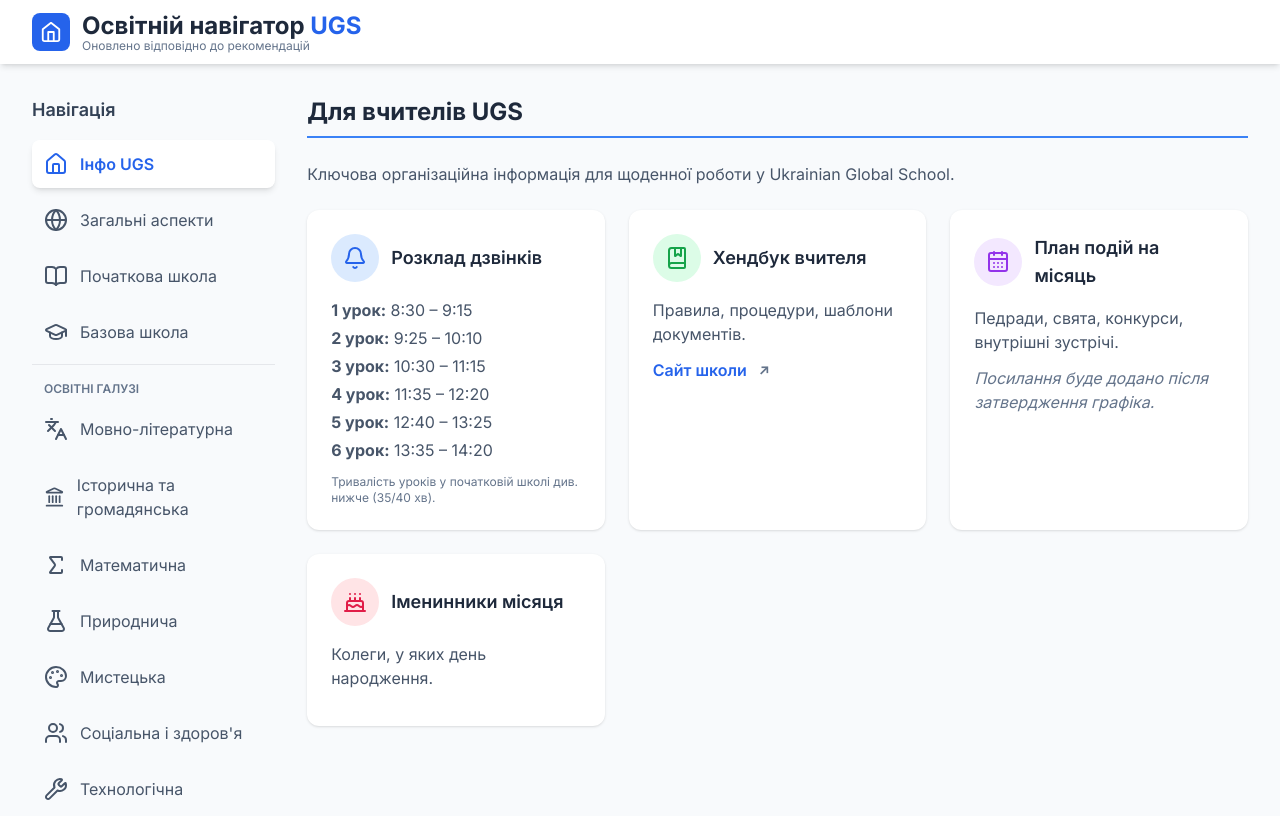
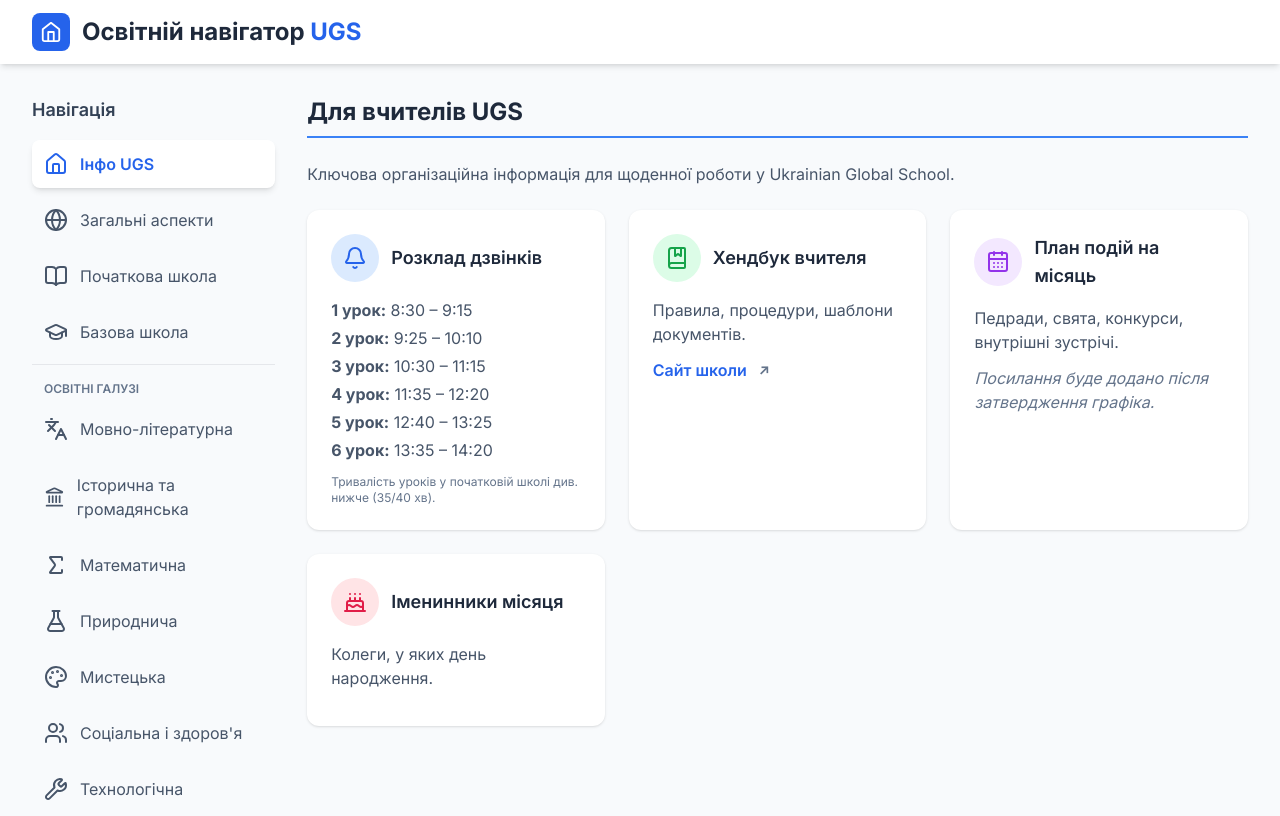
Before and after one commit to ugsnavigator/ugsnavigator.github.io, a plain HTML site: page index.html in a window 1280 px wide. Shown: the top 816 px of the page. Drawn offline with nearby package versions, Linux system fonts and the light colour scheme.

Commit message:
Update index.html

```diff
--- a/index.html
+++ b/index.html
@@ -3,7 +3,7 @@
 <head>
   <meta charset="UTF-8" />
   <meta name="viewport" content="width=device-width, initial-scale=1.0"/>
-  <title>Освітній навігатор UGS — 2025/2026 (Оновлена версія)</title>
+  <title>Освітній навігатор UGS</title>
 
   <script src="https://cdn.tailwindcss.com"></script>
 
@@ -37,7 +37,6 @@
             </div>
             <div>
               <h1 class="text-xl sm:text-2xl font-bold">Освітній навігатор <span class="text-blue-600">UGS</span></h1>
-              <p class="text-xs text-slate-500 -mt-1">Оновлено відповідно до рекомендацій</p>
             </div>
           </a>
         </div>
```
